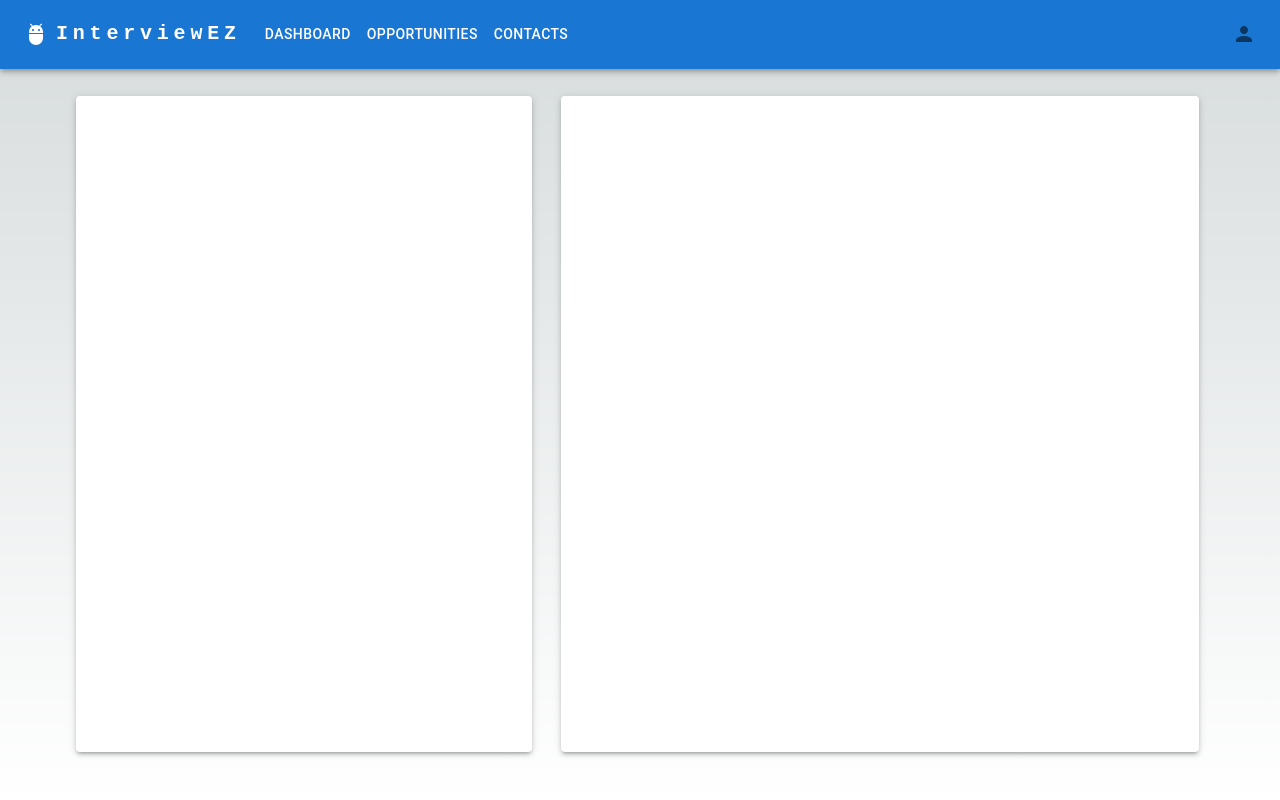
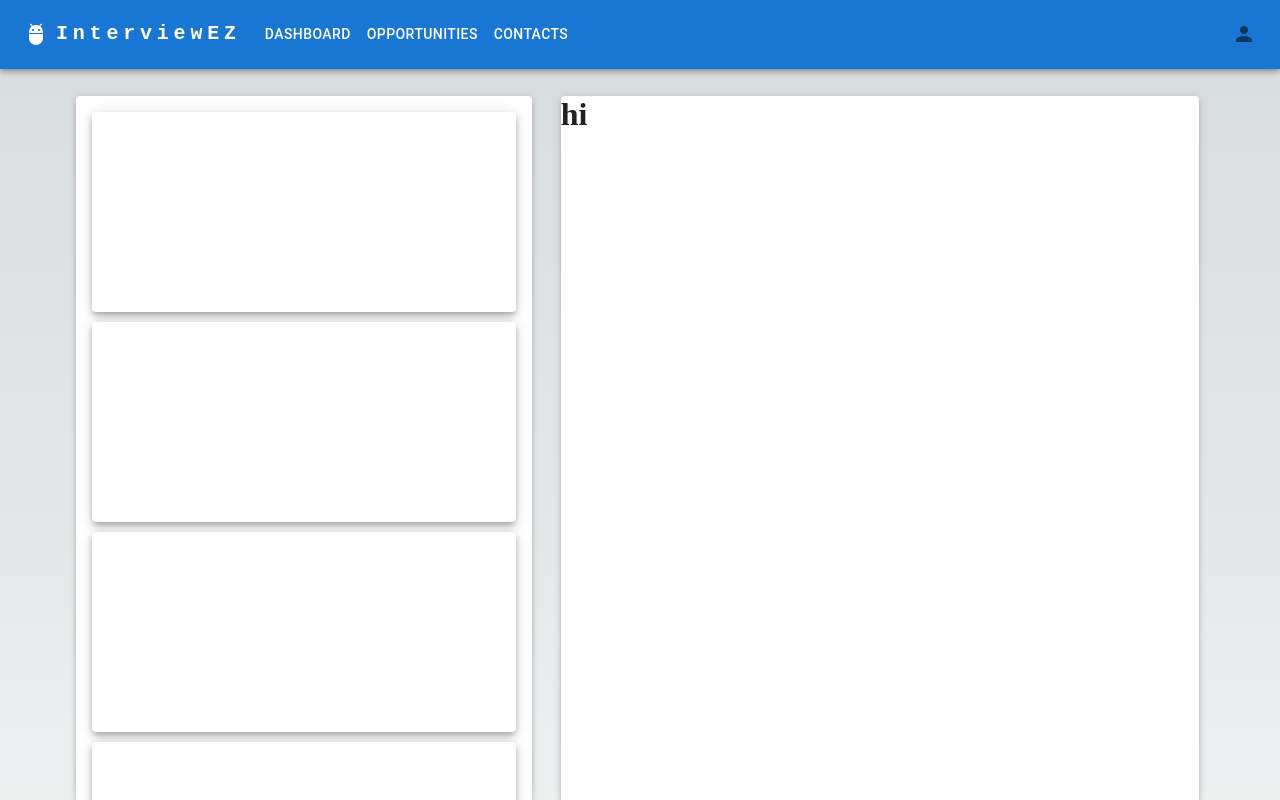
Before and after one commit to peebles434/InterviewEZ, a Next.js app in the folder interviewez/: page /home/opportunities in a window 1280 px wide. Shown: the top 800 px of the page. Built offline with nearby package versions, Linux system fonts and the light colour scheme.

Commit message:
Create Opportunity List, Preview, and Full components

```diff
--- a/interviewez/src/app/home/opportunities/page.tsx
+++ b/interviewez/src/app/home/opportunities/page.tsx
@@ -3,15 +3,21 @@
 import Paper from '@mui/material/Paper'
 import Grid from '@mui/material/Grid'
 import styles from '../../page.module.css'
+import OpportunityList from '@/components/opportunityList'
+import OpportunityFull from '@/components/opportunityFull'
 
-export default function Dashboard() {
+export default function Opportunities() {
   return (
       <Grid container className={styles.main}>
         <Grid item xs={5} className={styles.griditem}>
-          <Paper elevation={3} className={styles.columnCard} />
+          <Paper elevation={3} className={styles.columnCard}>
+            <OpportunityList />
+          </Paper>
         </Grid>
         <Grid item xs={7} className={styles.griditem}>
-          <Paper elevation={3} className={styles.columnCard} />
+          <Paper elevation={3} className={styles.columnCard}>
+            <OpportunityFull />
+          </Paper>
         </Grid>
       </Grid>
 
--- a/interviewez/src/app/page.module.css
+++ b/interviewez/src/app/page.module.css
@@ -13,8 +13,25 @@
 
 .columnCard {
   display: flex;
+  align-items: stretch;
   width: 95%;
   margin: 0 auto;
+
+}
+
+.opportunityList {
+  display: flex;
+  flex-direction: column;
+  justify-content: flex-start;
+  gap: 10px;
+  width: 100%;
+  overflow-y: auto;
+  padding: 1rem;
+}
+
+.opportunityCard {
+  width: 100%;
+  height: 200px;
 }
 
 .description {
--- /dev/null
+++ b/interviewez/src/components/opportunityFull.tsx
@@ -0,0 +1,13 @@
+"use client"
+
+import Paper from '@mui/material/Paper'
+import styles from '../app/page.module.css'
+
+
+export default function OpportunityFull() {
+  return (
+    <div>
+        <h1>hi</h1>
+    </div>
+  )
+}
--- /dev/null
+++ b/interviewez/src/components/opportunityList.tsx
@@ -0,0 +1,18 @@
+"use client"
+
+import OpportunityPreview from "./opportunityPreview"
+import styles from '../app/page.module.css'
+
+export default function OpportunityList() {
+  return (
+    <div className={styles.opportunityList}>
+        <OpportunityPreview />
+        <OpportunityPreview />
+        <OpportunityPreview />
+        <OpportunityPreview />
+        <OpportunityPreview />
+        <OpportunityPreview />
+
+    </div>
+  )
+}
--- /dev/null
+++ b/interviewez/src/components/opportunityPreview.tsx
@@ -0,0 +1,11 @@
+"use client"
+
+import Paper from '@mui/material/Paper'
+import styles from '../app/page.module.css'
+
+
+export default function OpportunityPreview() {
+  return (
+    <Paper elevation={5} className={styles.opportunityCard}/>
+  )
+}
```
